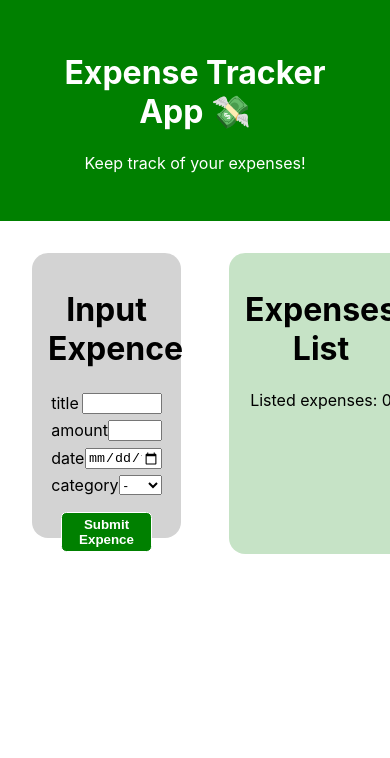
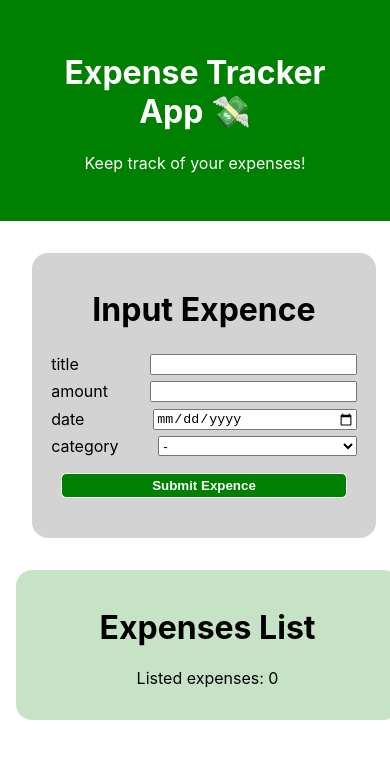
Before and after one commit to karolinetran/ReactExpenceApp-assignment3, a React (Create React App) app: page / in a window 390 px wide. Shown: the top 758 px of the page. Built offline with nearby package versions, Linux system fonts and the light colour scheme.

Commit message:
added responsive design for mobile

```diff
--- a/src/App.css
+++ b/src/App.css
@@ -29,9 +29,17 @@
 }
 
 .input-display-container{
-  display: flex;
-  flex-direction: row;
+  flex-direction: column;
 }
+
+@media (min-width: 650px) {
+  .input-display-container{
+    display: flex;
+    flex-direction: row;
+  }
+}
+
+
 
 @keyframes App-logo-spin {
   from {
--- a/src/index.css
+++ b/src/index.css
@@ -125,3 +125,12 @@ code {
   border-bottom-right-radius:1em;
   border-bottom-left-radius: 1em;
 }
+
+@media (max-width: 650px) {
+  .input-form-container{
+    width:80%;
+  }
+  .display-container{
+    width:90%;
+  }
+}
```
